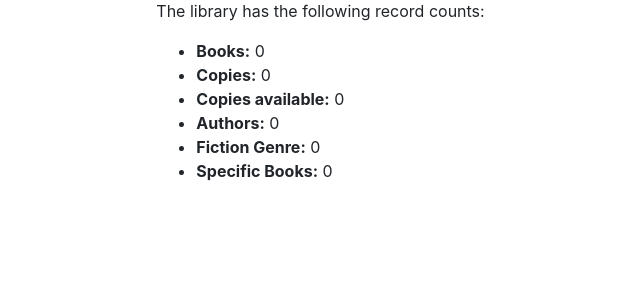
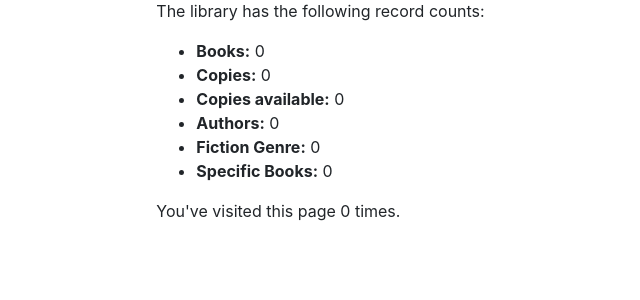
Before and after one commit to Nkoli/anotherlocallib, a Django app: page /catalog/ in a window 1280 px wide. Shown: the part 143-443 px from the top of the page, without its empty margins (72-712 px from the left). Run offline with Django 3.2, Linux system fonts and the light colour scheme; data that the repository does not hold is empty; some libraries are stand-ins or nearby versions.

Commit message:
Add number of visits context variable to index file

```diff
--- a/catalog/templates/index.html
+++ b/catalog/templates/index.html
@@ -13,6 +13,7 @@
     <li><strong>Authors:</strong> {{ num_authors }}</li>
     <li><strong>Fiction Genre:</strong> {{ num_genres }}</li>
     <li><strong>Specific Books:</strong> {{ specific_books }}</li>
+  </ul>
 
-  </ul>
+  <p>You've visited this page {{ num_visits }} {% if num_visits == 1 %} time {% else %} times{% endif %}.</p>
 {% endblock %}
```
